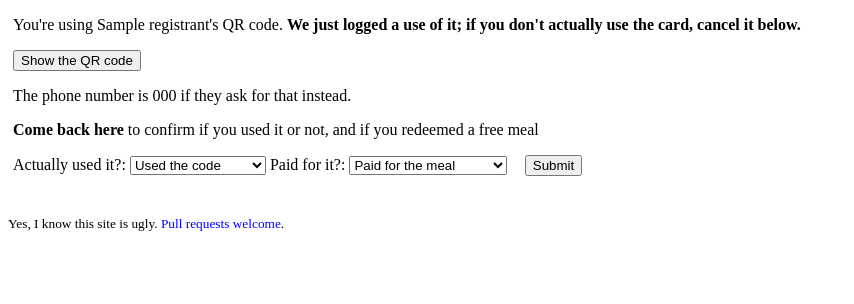
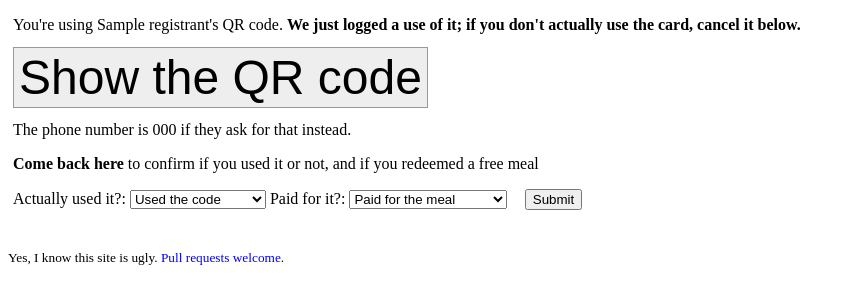
Before and after one commit to djsutherland/chips-with-friends, a Flask app: template chip_friends/templates/use.html in a window 1280 px wide. Shown: the top 304 px of the page, without its empty margins (0-854 px from the left). Run offline with Flask 2, Linux system fonts and the light colour scheme; the template is opened without the code that fills it: values that come from a table or form of the project are taken from there, most other values are stand-ins (such as "Sample title", 1, 10 or a date in 2020).

Commit message:
Changed Show Code button into link disguised as button

```diff
--- a/chip_friends/templates/layout.html
+++ b/chip_friends/templates/layout.html
@@ -9,10 +9,25 @@
 
   <link rel="icon" type="image/png" href="{{ url_for('static', filename='chipotle-icon.png') }}" />
   <style type="text/css">
-	table, th, td {
-	  border: 1px solid #ddd;
-	  border-collapse: collapse;
-	}
+    table, th, td {
+      border: 1px solid #ddd;
+      border-collapse: collapse;
+    }
+
+    .button {
+      background:#eee;
+      text-decoration:none;
+      color:black;
+      font-family:Arial, sans-serif;
+      padding:3px 5px;
+      border:1px solid #999;
+      cursor:default;
+    }
+
+    .button:hover {
+      color:black;
+      border:1px solid #666;
+    }
 
     #content {
       margin: 5px;
--- a/chip_friends/templates/use.html
+++ b/chip_friends/templates/use.html
@@ -26,7 +26,7 @@
 <b>We just logged a use of it; if you don't actually use the card, cancel it below.</b>
 </p>
 
-<p><form action="https://chipotle.com/chiptopia-barcode" method="GET"><button name="barcode" value="{{ use.qr_code.barcode }}" type="submit">Show the QR code</button></form></p>
+<p><a href="https://chipotle.com/chiptopia-barcode?barcode={{ use.qr_code.barcode }}" class="button" id="show-barcode">Show the QR code</a></p>
 
 <p>The phone number is {{ use.qr_code.phone }} if they ask for that instead.</p>
 
```
